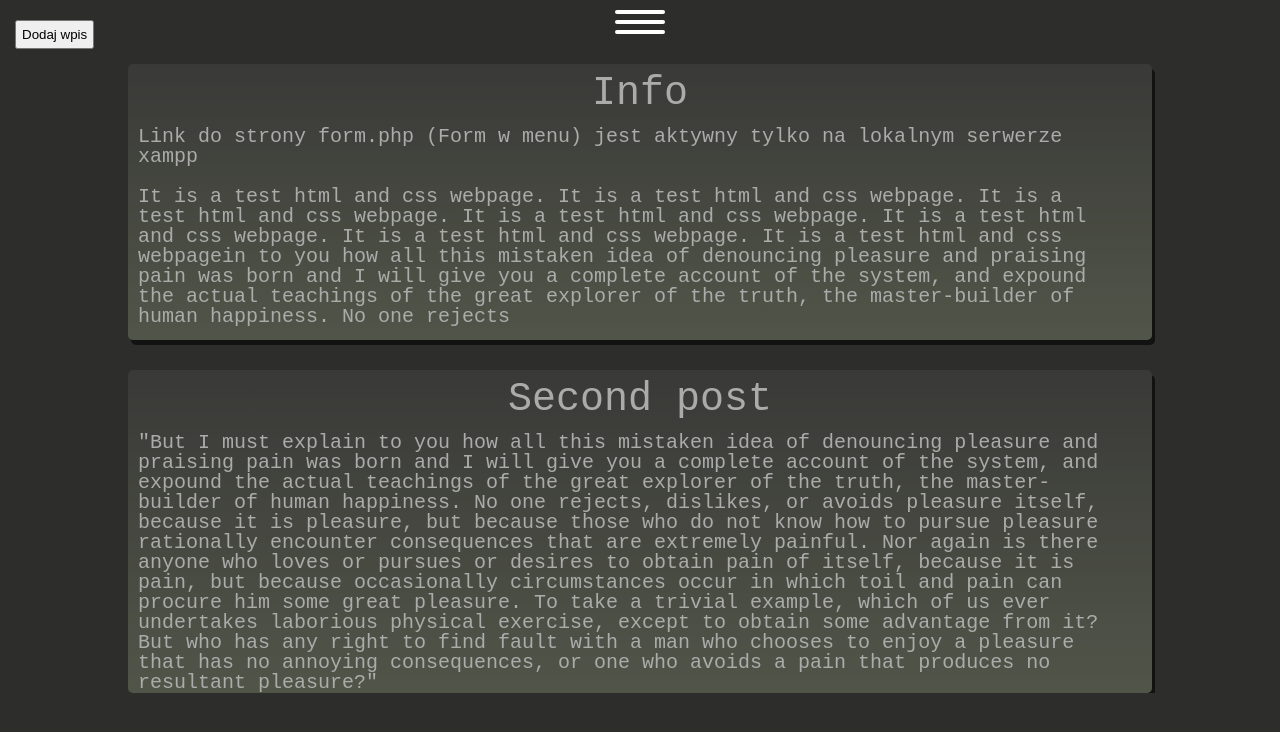
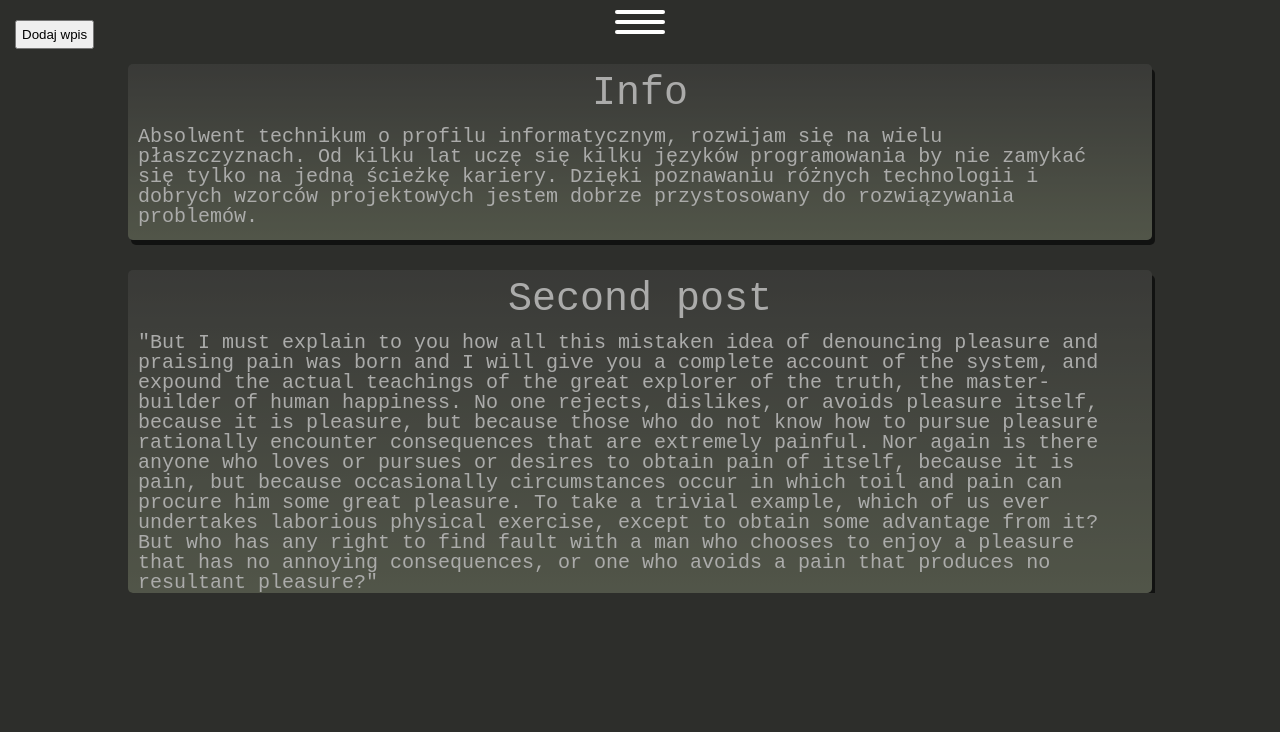
Before and after one commit to Bartosz278/webPost, a plain HTML site: page index.html in a window 1280 px wide. Drawn offline with Linux system fonts and the light colour scheme.

Commit message:
Update index.html

```diff
--- a/index.html
+++ b/index.html
@@ -35,10 +35,7 @@
         <div class="main" id="main">
             <h1>Info </h1><br>
 
-            <p>Link do strony form.php (Form w menu) jest aktywny tylko na lokalnym serwerze xampp<br><br>
-                It is a test html and css webpage. It is a test html and css webpage. It is a test html and css webpage. It is a test html and css webpage. It is a test html and css webpage. It is a test html and css webpage. It is a test html and css
-                webpagein to you how all this mistaken idea of denouncing pleasure and praising pain was born and I will give you a complete account of the system, and expound the actual teachings of the great explorer of the truth, the master-builder
-                of human happiness. No one rejects
+            <p>Absolwent technikum o profilu informatycznym, rozwijam się na wielu płaszczyznach. Od kilku lat uczę się kilku języków programowania by nie zamykać się tylko na jedną ścieżkę kariery. Dzięki poznawaniu różnych technologii i dobrych wzorców projektowych jestem dobrze przystosowany do rozwiązywania problemów.
             </p>
             <br>
         </div>
```
